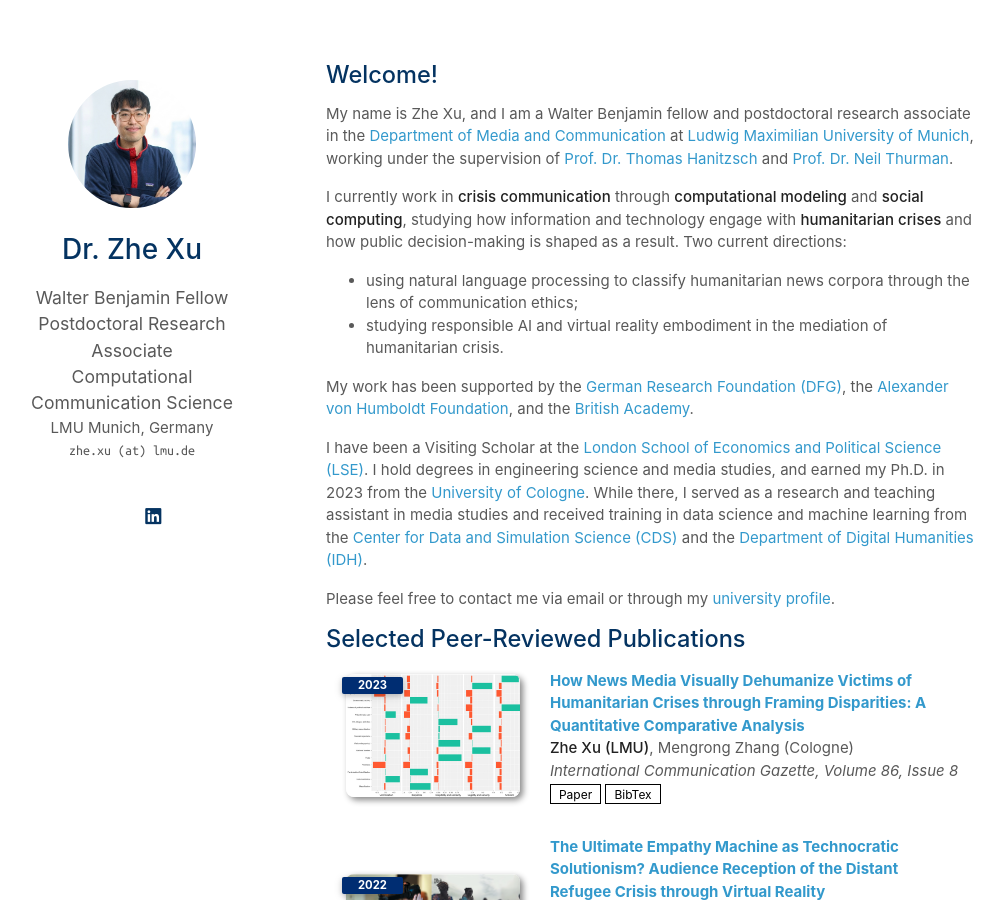
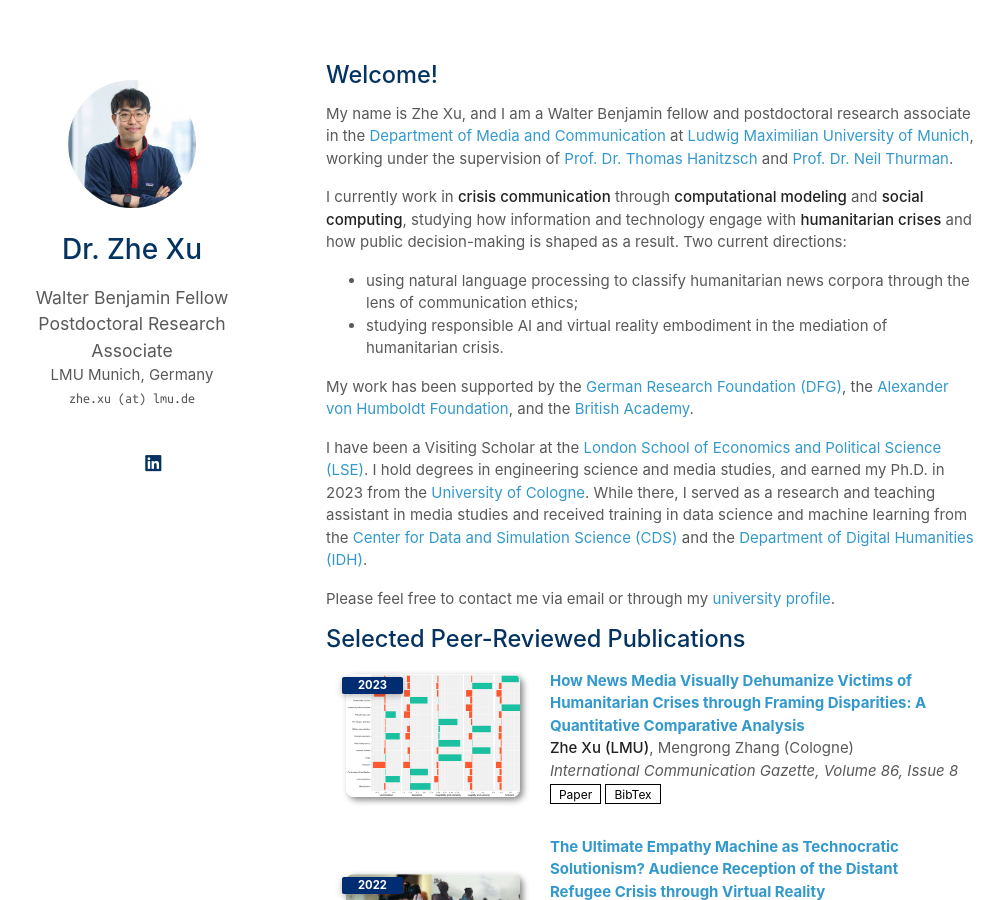
Before and after one commit to zhexuphd/home, a Jekyll site: the page built from index.md, in a window 1280 px wide and 900 px high. Shown: the whole window, without its empty margins (144-1148 px from the left). Built offline with Jekyll 4.4.1, drawn with Linux system fonts in a browser that asks for light colours; a style sheet for code colours, icons or effects is not loaded; our own code applies the rules of GitHub Pages for plain Markdown files.

Commit message:
Update _config.yml

```diff
--- a/_config.yml
+++ b/_config.yml
@@ -1,6 +1,6 @@
 # Basic Information
 title: Dr. Zhe Xu
-position: Walter Benjamin Fellow <br> Postdoctoral Research Associate <br> Computational Communication Science
+position: Walter Benjamin Fellow <br> Postdoctoral Research Associate
 affiliation: LMU Munich, Germany
 email: zhe.xu (at) lmu.de
 
```
